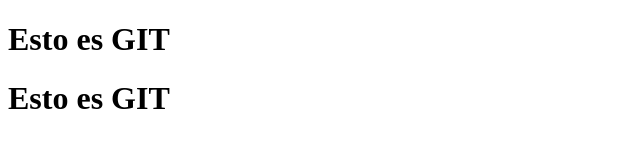
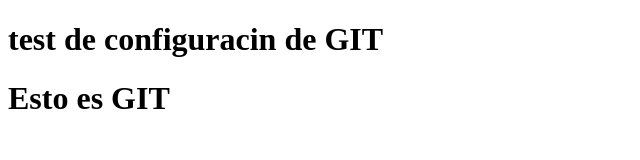
Before and after one commit to matiasisaacdavila22/git_curso_fast, a website: page index.html in a window 1280 px wide. Shown: the whole page, without its empty margins (0-640 px from the left). Drawn offline with Linux system fonts and the light colour scheme.

Commit message:
prueba de confuguraciond de reprositorio

```diff
--- a/index.html
+++ b/index.html
@@ -7,7 +7,7 @@
     <title>Curso de Git</title>
 </head>
 <body>
-    <h1> Esto es GIT</h1>
+    <h1> test de configuracin de GIT</h1>
     <h1> Esto es GIT</h1>
 </body>
 </html>
```
